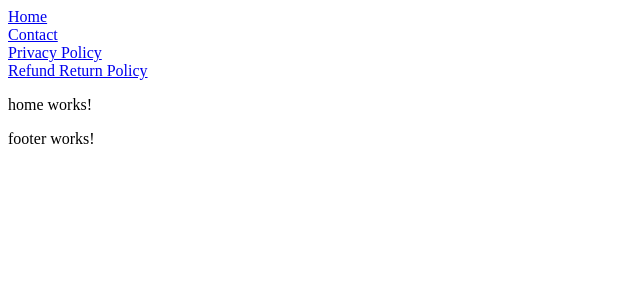
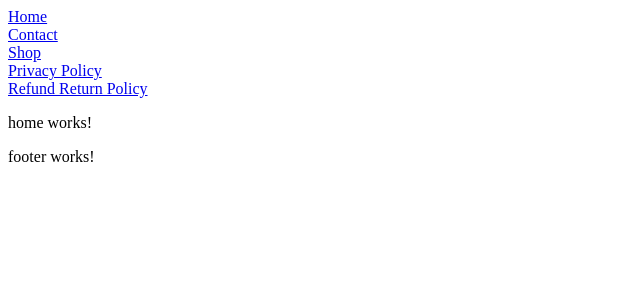
Before and after one commit to ExoMovement/website, an Angular app: page / in a window 1280 px wide. Shown: the top 300 px of the page, without its empty margins (0-640 px from the left). Built offline with nearby package versions, Linux system fonts and the light colour scheme.

Commit message:
add shop to nagbar

```diff
--- a/src/app/app-routing.module.ts
+++ b/src/app/app-routing.module.ts
@@ -4,13 +4,15 @@ import { ContactComponent } from './contact/contact.component';
 import { HomeComponent } from './home/home.component';
 import { PrivacyPolicyComponent } from './privacy-policy/privacy-policy.component';
 import { RefundReturnPolicyComponent } from './refund-return-policy/refund-return-policy.component';
+import { ShopComponent } from './shop/shop.component';
 
 const routes: Routes = [
   { path: "", component: HomeComponent },
   { path: "Home", component: HomeComponent },
   { path: "Contact", component: ContactComponent },
   { path: "Privacy-Policy", component: PrivacyPolicyComponent },
-  { path: "Refund-Return-Policy", component: RefundReturnPolicyComponent }
+  { path: "Refund-Return-Policy", component: RefundReturnPolicyComponent },
+  { path: "Shop", component: ShopComponent },
 ];
 
 @NgModule({
--- a/src/app/navbar/navbar.component.html
+++ b/src/app/navbar/navbar.component.html
@@ -3,6 +3,8 @@
     <br />
     <a routerLink="/Contact">Contact</a>
     <br />
+    <a routerLink="/Shop">Shop</a>
+    <br />
     <a routerLink="/Privacy-Policy">Privacy Policy</a>
     <br />
     <a routerLink="/Refund-Return-Policy">Refund Return Policy</a>
--- a/src/app/shop/shop.component.html
+++ b/src/app/shop/shop.component.html
@@ -1 +1,3 @@
+<app-navbar></app-navbar>
+
 <p>shop works!</p>
```
